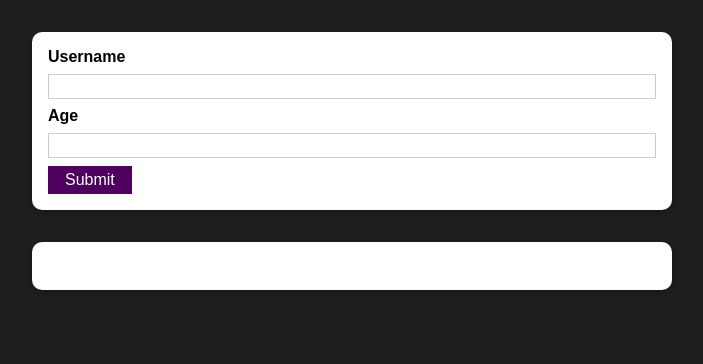
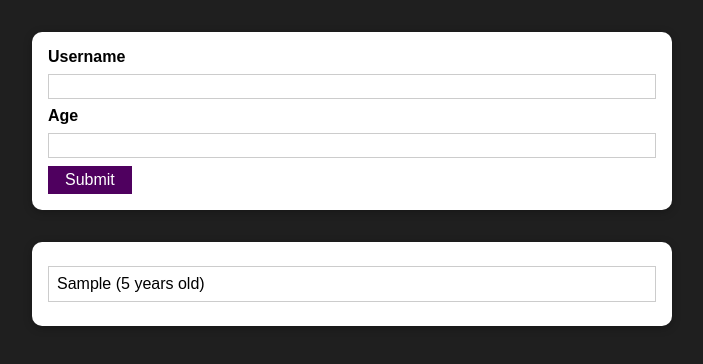
Before and after one commit to Tushar-Maity/react-form-validation, a React (Create React App) app: page / in a window 1280 px wide. Both pictures are taken after typing "Sample", "5" into the empty fields and a click on the button "Submit". Shown: the top 364 px of the page, without its empty margins (288-991 px from the left). Built offline with nearby package versions, Linux system fonts and the light colour scheme.

Commit message:
user lists added dynamically with key ids added

```diff
--- a/src/App.js
+++ b/src/App.js
@@ -1,13 +1,21 @@
-import React from 'react'
+import React, { useState } from 'react'
 
 import AddUser from './components/Users/AddUser'
 import UserList from './components/Users/UserList';
 
 function App() {
+  const [userList, setUserList] = useState([])
+
+  const addUserHandler = (uName, uAge) => {
+    setUserList((prevUserList) => {
+      return [...prevUserList, {username: uName, age: uAge, id: Math.random().toString()}]
+    })
+  }
+
   return (
     <div>
-      <AddUser />
-      <UserList users={[]}/>
+      <AddUser onAddUser={addUserHandler}/>
+      <UserList users={userList}/>
     </div>
   );
 }
--- a/src/components/UI/Card.js
+++ b/src/components/UI/Card.js
@@ -2,7 +2,7 @@ import React from 'react'
 import './Card.css'
 
 const Card = (props) => {
-    return <div className='card input'>{props.children}</div>
+    return <div className={`card ${props.className}`}>{props.children}</div>
 }
 
 export default Card
--- a/src/components/Users/AddUser.js
+++ b/src/components/Users/AddUser.js
@@ -17,7 +17,7 @@ const AddUser = (props) => {
         if(+enteredAge < 1) {
             return;
         }
-        console.log(enteredName, enteredAge);
+        props.onAddUser(enteredName, enteredAge);
         setEnteredName('')
         setEnteredAge('')
     }
@@ -31,7 +31,7 @@ const AddUser = (props) => {
     };
 
     return(
-        <Card>
+        <Card className="input">
             <form onSubmit={addUserHandler}>
                 <label htmlFor="username">Username</label>
                 <input type="text" id="username" onChange={nameChangeHandler} value={enteredName}/>
--- a/src/components/Users/UserList.js
+++ b/src/components/Users/UserList.js
@@ -1,14 +1,15 @@
 import React from 'react'
 
 import Card from '../UI/Card'
+import './UserList.css'
 
 const UserList = (props) => {
     return(
         <Card className="users">
             <ul>
                 {props.users.map((user) => (
-                    <li>
-                        {user.name} ({user.age} years old)
+                    <li key={user.id}>
+                        {user.username} ({user.age} years old)
                     </li>
                 ))}
             </ul>
```
